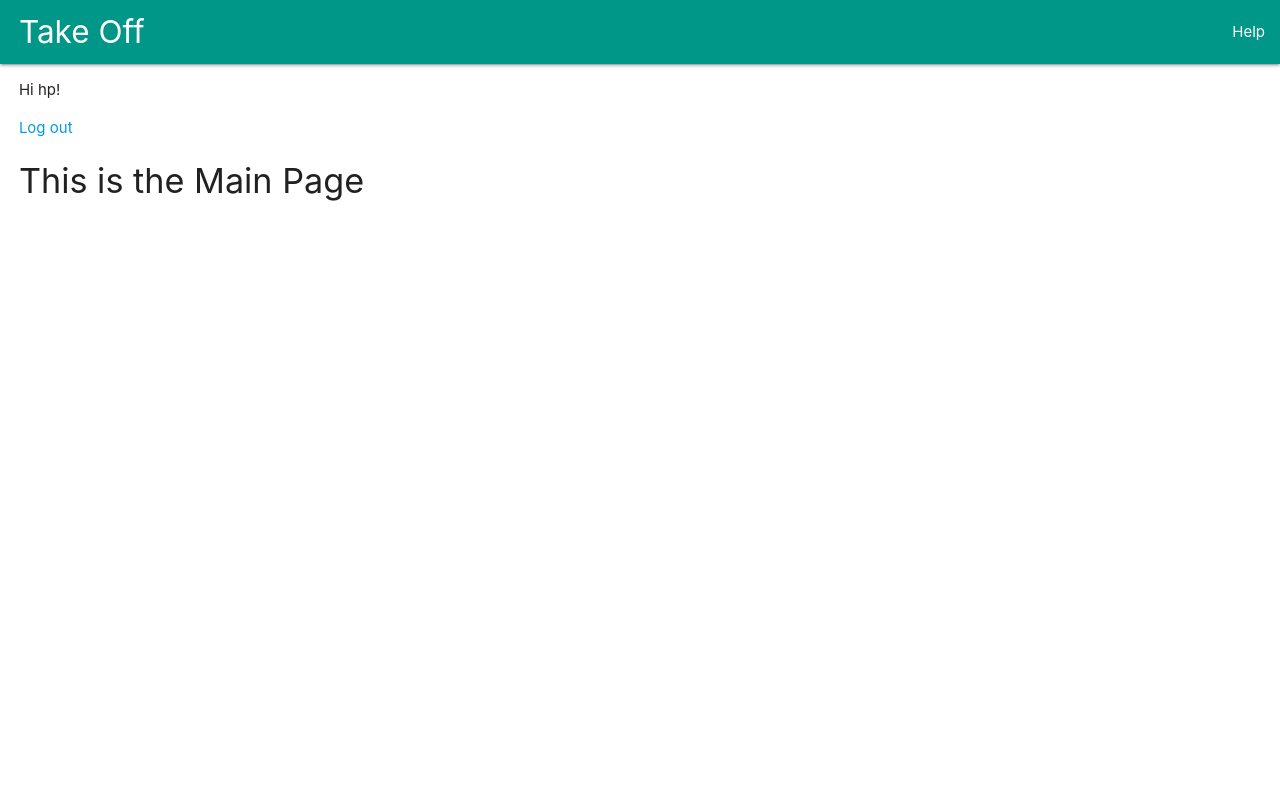
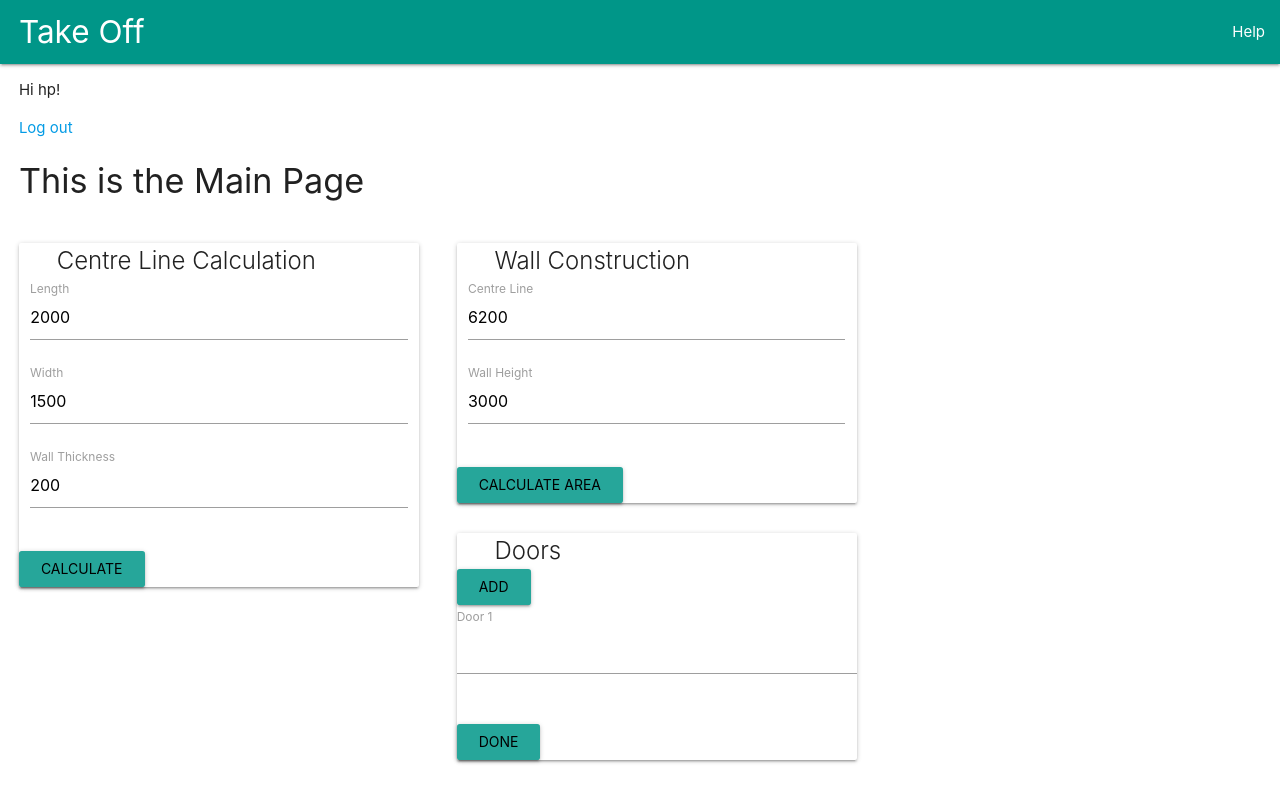
Before and after one commit to AdongoJr/Django-QS, a Django app: page /main/ in a window 1280 px wide. Run offline with Django 3.2, Linux system fonts and the light colour scheme; a user stored in the database is signed in.

Commit message:
started adding functionality

```diff
--- /dev/null
+++ b/static/js/main.js
@@ -0,0 +1,49 @@
+
+let counter = 1; // initial text box counter
+let limit = 10; // limit
+function addInput(divName) {
+    if (counter == limit) {
+        alert('You have reached the limit: ' + counter + ' inputs.');
+    } else {
+        var newdiv = document.createElement('div');
+        newdiv.innerHTML = '<label>Door ' + (counter + 1) + '<label/>' + '<input type="number" name="doors" value="">';
+        document.getElementById(divName).appendChild(newdiv);
+        counter ++;
+    }
+};
+
+
+
+$(document).ready(function(){
+    $('#calculate').click(function(){
+        let length = $('#length').val();
+        let width = $('#width').val();
+        let wallThickness = $('#wallThickness').val();
+        let cL = (2*length) + (2*width) - (4*2*0.5*wallThickness);
+        $('#centreLine').text(cL);
+    });
+
+    $('#calculateArea').click(function(){
+        let cl = $('#cl').val();
+        let wallH = $('#wallH').val();
+        d = cl*wallH*1e-6;
+        let area = Math.round(d*100)/100;
+        $('#wallConstr').text(area);
+    });
+
+    $('#done').click(function(){
+        let names = $('#myForm').serializeArray();
+        let arrays = [];
+        for (let i = 0; i < names.length; i++){
+            let arr = Number(names[i].value);
+            arrays.push(arr);
+        };
+
+        sum = 0;
+        for (let i = 0; i < arrays.length; i++) {
+            sum += arrays[i];
+        };
+
+        $('#addResult').text(sum).css('color', 'red');
+    });
+});
--- a/templates/base.html
+++ b/templates/base.html
@@ -8,8 +8,8 @@
     <link href="{% static 'css/mystyles.css' %}" rel="stylesheet">
     <link href="{% static 'css/materialize.min.css' %}" rel="stylesheet">
     <script src="{% static 'js/materialize.min.js' %}"></script>
-    <script src="{% static 'js/myscripts.js' %}"></script>
     <script src="{% static 'js/jquery-3.4.1.min.js' %}"></script>
+    <script src="{% static 'js/main.js' %}"></script>
 </head>
 <body>
     <div>
--- a/templates/main.html
+++ b/templates/main.html
@@ -1,5 +1,68 @@
 {% extends 'base.html' %}
 {% block title %} Main {% endblock title %}
 {% block content %}
-        <h4 class="one">This is the Main Page</h4>
+        <h4 class="one">This is the Main Page</h4> <br>
+
+        <div class="one" style="width: 400px; float: left;">
+            <form class="card">
+            <div class="row">
+            <span class="card-title">Centre Line Calculation</span>
+            <div class="input-field col s12">
+                <input id="length" type="number" name="length" value="2000" required>
+                <label for="length">Length</label>
+            </div>
+            <div class="input-field col s12">
+                <input id="width" type="number" name="width" value="1500" required>
+                <label for="width">Width</label>
+            </div>
+            <div class="input-field col s12">
+                <input id="wallThickness" type="number" name="wallThickness" value="200" required>
+                <label for="wallThickness">Wall Thickness</label>
+            </div>
+            </div>
+
+
+            <input type="button" value="Calculate" id="calculate" class="btn waves-effect waves-light">
+            <h4 id="centreLine"></h4>
+            </form>
+        </div>
+
+
+        <div class="one" style="width: 400px; float: left;">
+            <form class="card">
+            <div class="row">
+            <span class="card-title">Wall Construction</span>
+            <div class="input-field col s12">
+                <input id="cl" type="number" name="cl" value="6200" required>
+                <label for="cl">Centre Line</label>
+            </div>
+            <div class="input-field col s12">
+                <input id="wallH" type="number" name="wallH" value="3000" required>
+                <label for="wallH">Wall Height</label>
+            </div>
+            </div>
+
+
+            <input type="button" value="Calculate Area" id="calculateArea" class="btn waves-effect waves-light">
+            <h4 id="wallConstr"></h4>
+            </form>
+        </div>
+
+
+        <div class="one" style="width: 400px; float: left;">
+            <form class="card" id="myForm">
+                <div class="row">
+                <span class="card-title">Doors</span> <br>
+                <input type="button" value="Add" id="add" onclick="addInput('dynamicInput');" class="btn waves-effect waves-light"> <br>
+                <div id="dynamicInput">
+                    <label>Door 1</label> <input type="number" name="doors" value="">
+                </div> <br>
+                </div>
+
+                <input type="button" value="Done" id="done" class="btn waves-effect waves-light">
+                <h4 class="one" id="addResult"></h4>
+            </form>
+        </div>
+
+
 {% endblock content %}
```
Also changed, not shown: db.sqlite3, static/js/myscripts.js (deleted).
